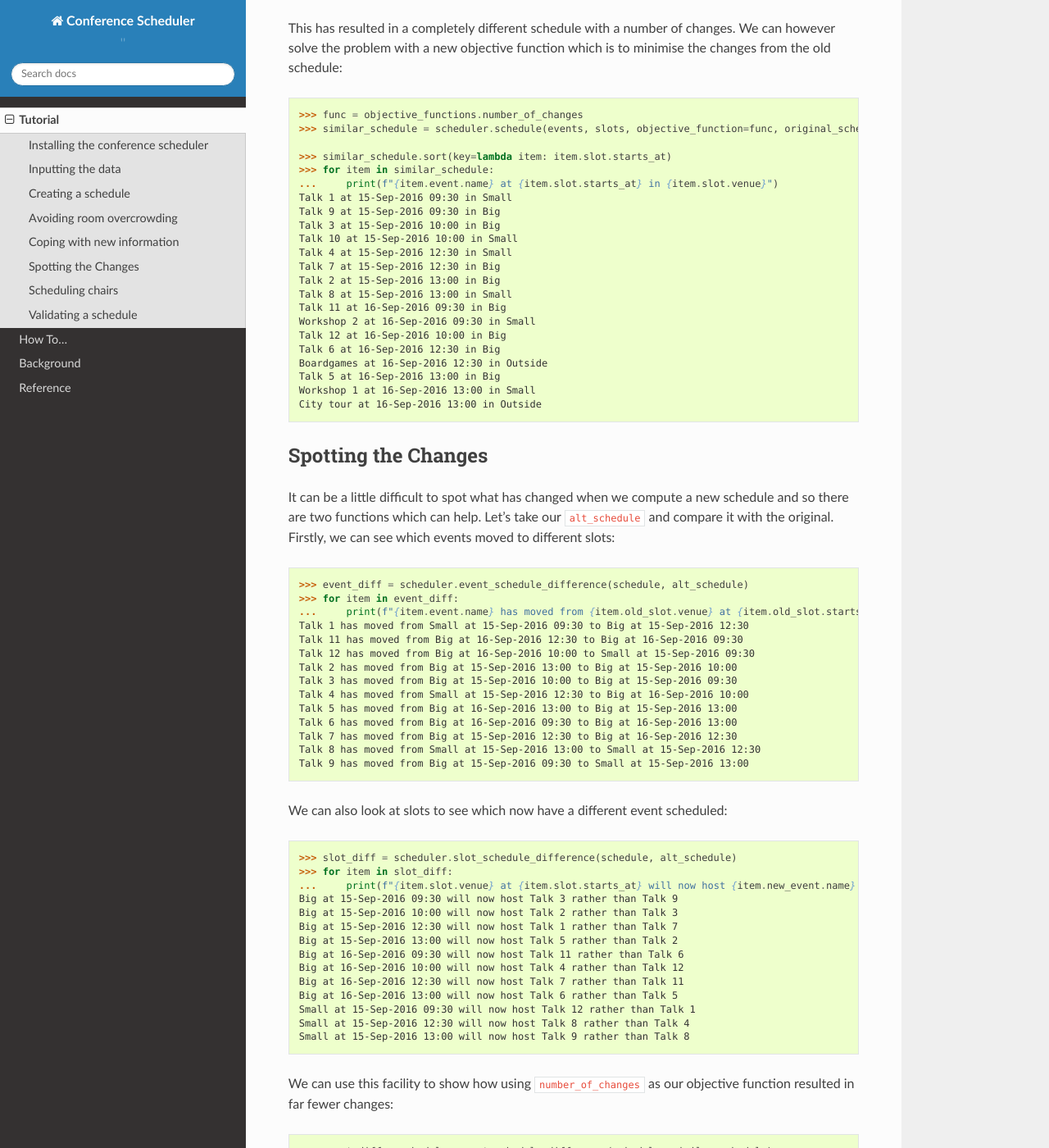
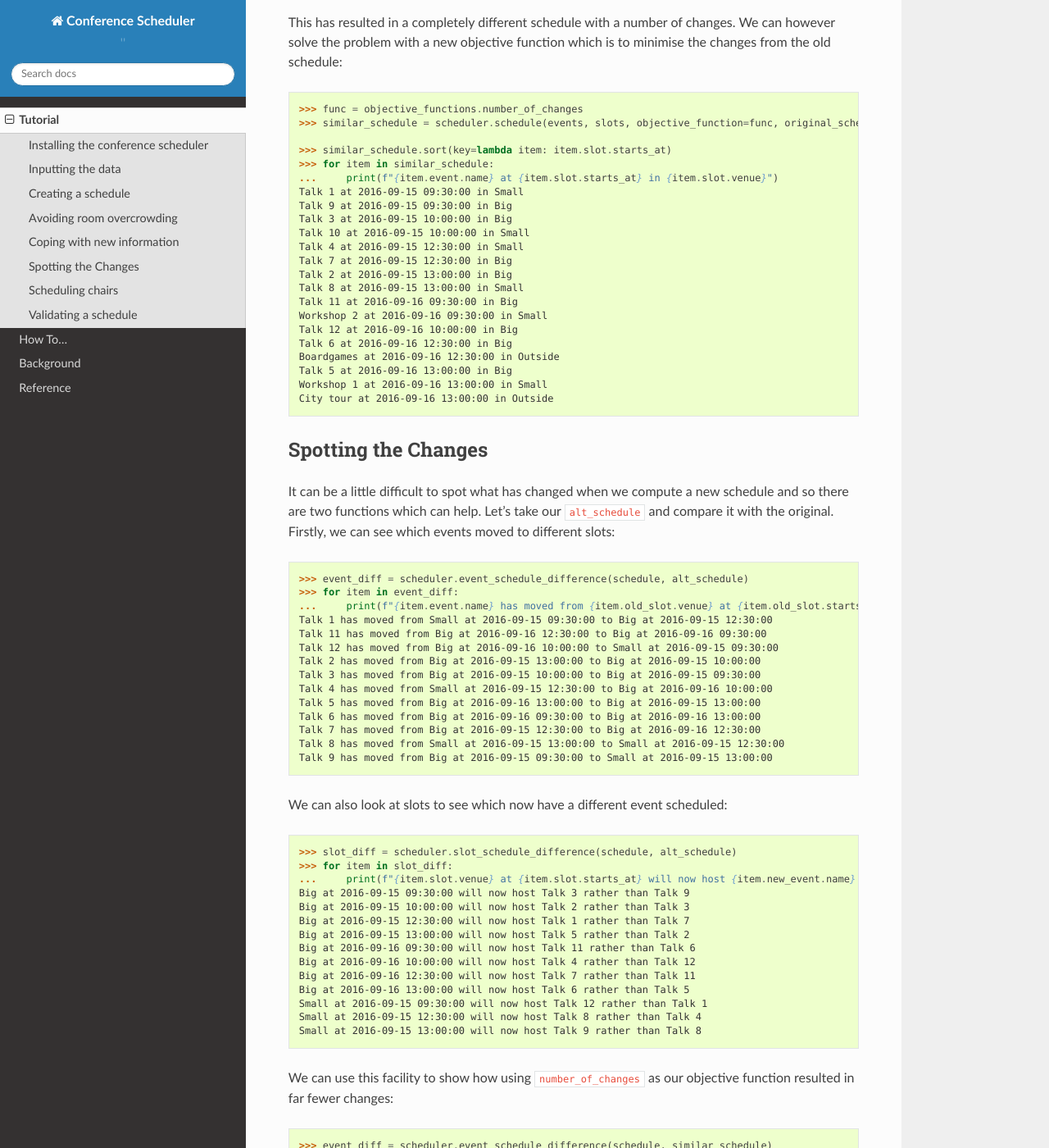
Before and after one commit to PyconUK/ConferenceScheduler, a Sphinx documentation site: the page built from docs/tutorial/index.rst, in a window 1280 px wide and 1400 px high, scrolled down 4765 px. Shown: the whole window at 82% size. Built offline with Sphinx 7.4.7 and the Read the Docs theme 2.0.0, drawn with Linux system fonts in a browser that asks for light colours; some of the changed text lies outside the part shown.

Commit message:
[#89] Remove all use of strings for Slot.starts_at

```diff
--- a/docs/tutorial/index.rst
+++ b/docs/tutorial/index.rst
@@ -37,28 +37,28 @@
 
 Let us create these time slots using the :code:`conference_scheduler`::
 
+    >>> from datetime import datetime
     >>> from conference_scheduler.resources import Slot, Event
 
-    >>> talk_slots  = [Slot(venue='Big', starts_at='15-Sep-2016 09:30', duration=30, session="A", capacity=200),
-    ...                Slot(venue='Big', starts_at='15-Sep-2016 10:00', duration=30, session="A", capacity=200),
-    ...                Slot(venue='Small', starts_at='15-Sep-2016 09:30', duration=30, session="B", capacity=50),
-    ...                Slot(venue='Small', starts_at='15-Sep-2016 10:00', duration=30, session="B", capacity=50),
-    ...                Slot(venue='Big', starts_at='15-Sep-2016 12:30', duration=30, session="C", capacity=200),
-    ...                Slot(venue='Big', starts_at='15-Sep-2016 13:00', duration=30, session="C", capacity=200),
-    ...                Slot(venue='Small', starts_at='15-Sep-2016 12:30', duration=30, session="D", capacity=50),
-    ...                Slot(venue='Small', starts_at='15-Sep-2016 13:00', duration=30, session="D", capacity=50),
-    ...                Slot(venue='Big', starts_at='16-Sep-2016 09:30', duration=30, session="E", capacity=50),
-    ...                Slot(venue='Big', starts_at='16-Sep-2016 10:00', duration=30, session="E", capacity=50),
-    ...                Slot(venue='Big', starts_at='16-Sep-2016 12:30', duration=30, session="F", capacity=50),
-    ...                Slot(venue='Big', starts_at='16-Sep-2016 13:00', duration=30, session="F", capacity=50)]
-    >>> workshop_slots = [Slot(venue='Small', starts_at='16-Sep-2016 09:30', duration=60, session="G", capacity=50),
-    ...                   Slot(venue='Small', starts_at='16-Sep-2016 13:00', duration=60, session="H", capacity=50)]
-    >>> outside_slots = [Slot(venue='Outside', starts_at='16-Sep-2016 12:30', duration=90, session="I", capacity=1000),
-    ...                  Slot(venue='Outside', starts_at='16-Sep-2016 13:00', duration=90, session="J", capacity=1000)]
+    >>> talk_slots  = [Slot(venue='Big', starts_at=datetime(2016, 9, 15, 9, 30), duration=30, session="A", capacity=200),
+    ...                Slot(venue='Big', starts_at=datetime(2016, 9, 15, 10, 0), duration=30, session="A", capacity=200),
+    ...                Slot(venue='Small', starts_at=datetime(2016, 9, 15, 9, 30), duration=30, session="B", capacity=50),
+    ...                Slot(venue='Small', starts_at=datetime(2016, 9, 15, 10, 0), duration=30, session="B", capacity=50),
+    ...                Slot(venue='Big', starts_at=datetime(2016, 9, 15, 12, 30), duration=30, session="C", capacity=200),
+    ...                Slot(venue='Big', starts_at=datetime(2016, 9, 15, 13, 0), duration=30, session="C", capacity=200),
+    ...                Slot(venue='Small', starts_at=datetime(2016, 9, 15, 12, 30), duration=30, session="D", capacity=50),
+    ...                Slot(venue='Small', starts_at=datetime(2016, 9, 15, 13, 0), duration=30, session="D", capacity=50),
+    ...                Slot(venue='Big', starts_at=datetime(2016, 9, 16, 9, 30), duration=30, session="E", capacity=50),
+    ...                Slot(venue='Big', starts_at=datetime(2016, 9, 16, 10, 00), duration=30, session="E", capacity=50),
+    ...                Slot(venue='Big', starts_at=datetime(2016, 9, 16, 12, 30), duration=30, session="F", capacity=50),
+    ...                Slot(venue='Big', starts_at=datetime(2016, 9, 16, 13, 0), duration=30, session="F", capacity=50)]
+    >>> workshop_slots = [Slot(venue='Small', starts_at=datetime(2016, 9, 16, 9, 30), duration=60, session="G", capacity=50),
+    ...                   Slot(venue='Small', starts_at=datetime(2016, 9, 16, 13, 0), duration=60, session="H", capacity=50)]
+    >>> outside_slots = [Slot(venue='Outside', starts_at=datetime(2016, 9, 16, 12, 30), duration=90, session="I", capacity=1000),
+    ...                  Slot(venue='Outside', starts_at=datetime(2016, 9, 16, 13, 0), duration=90, session="J", capacity=1000)]
     >>> slots = talk_slots + workshop_slots + outside_slots
 
-**Note** that the :code:`starts_at` format must be :code:`'%d-%b-%Y %H:%M'` and that
-:code:`duration` must be given in minutes.
+**Note** that the :code:`duration` must be given in minutes.
 
 We also have a number of talks and workshops to schedule, because of the
 duration/location of the slots we know some of them are unavailable for a given slot::
@@ -107,22 +107,22 @@
     >>> schedule.sort(key=lambda item: item.slot.starts_at)
     >>> for item in schedule:
     ...     print(f"{item.event.name} at {item.slot.starts_at} in {item.slot.venue}")
-    Talk 5 at 15-Sep-2016 09:30 in Small
-    Talk 11 at 15-Sep-2016 09:30 in Big
-    Talk 4 at 15-Sep-2016 10:00 in Small
-    Talk 10 at 15-Sep-2016 10:00 in Big
-    Talk 1 at 15-Sep-2016 12:30 in Small
-    Talk 6 at 15-Sep-2016 12:30 in Big
-    Talk 3 at 15-Sep-2016 13:00 in Small
-    Talk 8 at 15-Sep-2016 13:00 in Big
-    Talk 2 at 16-Sep-2016 09:30 in Big
-    Workshop 2 at 16-Sep-2016 09:30 in Small
-    Talk 9 at 16-Sep-2016 10:00 in Big
-    Talk 12 at 16-Sep-2016 12:30 in Big
-    Boardgames at 16-Sep-2016 12:30 in Outside
-    Talk 7 at 16-Sep-2016 13:00 in Big
-    Workshop 1 at 16-Sep-2016 13:00 in Small
-    City tour at 16-Sep-2016 13:00 in Outside
+    Talk 5 at 2016-09-15 09:30:00 in Small
+    Talk 11 at 2016-09-15 09:30:00 in Big
+    Talk 4 at 2016-09-15 10:00:00 in Small
+    Talk 10 at 2016-09-15 10:00:00 in Big
+    Talk 1 at 2016-09-15 12:30:00 in Small
+    Talk 6 at 2016-09-15 12:30:00 in Big
+    Talk 3 at 2016-09-15 13:00:00 in Small
+    Talk 8 at 2016-09-15 13:00:00 in Big
+    Talk 2 at 2016-09-16 09:30:00 in Big
+    Workshop 2 at 2016-09-16 09:30:00 in Small
+    Talk 9 at 2016-09-16 10:00:00 in Big
+    Talk 12 at 2016-09-16 12:30:00 in Big
+    Boardgames at 2016-09-16 12:30:00 in Outside
+    Talk 7 at 2016-09-16 13:00:00 in Big
+    Workshop 1 at 2016-09-16 13:00:00 in Small
+    City tour at 2016-09-16 13:00:00 in Outside
 
 We see that all the events are scheduled in appropriate rooms (as indicated by
 the unavailability attribute for the events). Also we have that :code:`Talk 1`
@@ -148,22 +148,22 @@
     >>> schedule.sort(key=lambda item: item.slot.starts_at)
     >>> for item in schedule:
     ...     print(f"{item.event.name} at {item.slot.starts_at} in {item.slot.venue}")
-    Talk 4 at 15-Sep-2016 09:30 in Big
-    Talk 5 at 15-Sep-2016 09:30 in Small
-    Talk 3 at 15-Sep-2016 10:00 in Big
-    Talk 9 at 15-Sep-2016 10:00 in Small
-    Talk 6 at 15-Sep-2016 12:30 in Big
-    Talk 11 at 15-Sep-2016 12:30 in Small
-    Talk 2 at 15-Sep-2016 13:00 in Small
-    Talk 7 at 15-Sep-2016 13:00 in Big
-    Talk 8 at 16-Sep-2016 09:30 in Big
-    Workshop 2 at 16-Sep-2016 09:30 in Small
-    Talk 12 at 16-Sep-2016 10:00 in Big
-    Talk 1 at 16-Sep-2016 12:30 in Big
-    Boardgames at 16-Sep-2016 12:30 in Outside
-    Talk 10 at 16-Sep-2016 13:00 in Big
-    Workshop 1 at 16-Sep-2016 13:00 in Small
-    City tour at 16-Sep-2016 13:00 in Outside
+    Talk 4 at 2016-09-15 09:30:00 in Big
+    Talk 5 at 2016-09-15 09:30:00 in Small
+    Talk 3 at 2016-09-15 10:00:00 in Big
+    Talk 9 at 2016-09-15 10:00:00 in Small
+    Talk 6 at 2016-09-15 12:30:00 in Big
+    Talk 11 at 2016-09-15 12:30:00 in Small
+    Talk 2 at 2016-09-15 13:00:00 in Small
+    Talk 7 at 2016-09-15 13:00:00 in Big
+    Talk 8 at 2016-09-16 09:30:00 in Big
+    Workshop 2 at 2016-09-16 09:30:00 in Small
+    Talk 12 at 2016-09-16 10:00:00 in Big
+    Talk 1 at 2016-09-16 12:30:00 in Big
+    Boardgames at 2016-09-16 12:30:00 in Outside
+    Talk 10 at 2016-09-16 13:00:00 in Big
+    Workshop 1 at 2016-09-16 13:00:00 in Small
+    City tour at 2016-09-16 13:00:00 in Outside
 
 We see that :code:`Talk 3` has moved to the bigger room but that all other
 constraints still hold. Note however that this has also moved :code:`Talk 2`
@@ -180,22 +180,22 @@
     >>> schedule.sort(key=lambda item: item.slot.starts_at)
     >>> for item in schedule:
     ...     print(f"{item.event.name} at {item.slot.starts_at} in {item.slot.venue}")
-    Talk 1 at 15-Sep-2016 09:30 in Small
-    Talk 9 at 15-Sep-2016 09:30 in Big
-    Talk 3 at 15-Sep-2016 10:00 in Big
-    Talk 10 at 15-Sep-2016 10:00 in Small
-    Talk 4 at 15-Sep-2016 12:30 in Small
-    Talk 7 at 15-Sep-2016 12:30 in Big
-    Talk 2 at 15-Sep-2016 13:00 in Big
-    Talk 8 at 15-Sep-2016 13:00 in Small
-    Talk 6 at 16-Sep-2016 09:30 in Big
-    Workshop 2 at 16-Sep-2016 09:30 in Small
-    Talk 12 at 16-Sep-2016 10:00 in Big
-    Talk 11 at 16-Sep-2016 12:30 in Big
-    Boardgames at 16-Sep-2016 12:30 in Outside
-    Talk 5 at 16-Sep-2016 13:00 in Big
-    Workshop 1 at 16-Sep-2016 13:00 in Small
-    City tour at 16-Sep-2016 13:00 in Outside
+    Talk 1 at 2016-09-15 09:30:00 in Small
+    Talk 9 at 2016-09-15 09:30:00 in Big
+    Talk 3 at 2016-09-15 10:00:00 in Big
+    Talk 10 at 2016-09-15 10:00:00 in Small
+    Talk 4 at 2016-09-15 12:30:00 in Small
+    Talk 7 at 2016-09-15 12:30:00 in Big
+    Talk 2 at 2016-09-15 13:00:00 in Big
+    Talk 8 at 2016-09-15 13:00:00 in Small
+    Talk 6 at 2016-09-16 09:30:00 in Big
+    Workshop 2 at 2016-09-16 09:30:00 in Small
+    Talk 12 at 2016-09-16 10:00:00 in Big
+    Talk 11 at 2016-09-16 12:30:00 in Big
+    Boardgames at 2016-09-16 12:30:00 in Outside
+    Talk 5 at 2016-09-16 13:00:00 in Big
+    Workshop 1 at 2016-09-16 13:00:00 in Small
+    City tour at 2016-09-16 13:00:00 in Outside
 
 Now, both :code:`Talk 2` and :code:`Talk 3` are in the bigger rooms.
 
@@ -218,22 +218,22 @@
     >>> alt_schedule.sort(key=lambda item: item.slot.starts_at)
     >>> for item in alt_schedule:
     ...     print(f"{item.event.name} at {item.slot.starts_at} in {item.slot.venue}")
-    Talk 3 at 15-Sep-2016 09:30 in Big
-    Talk 12 at 15-Sep-2016 09:30 in Small
-    Talk 2 at 15-Sep-2016 10:00 in Big
-    Talk 10 at 15-Sep-2016 10:00 in Small
-    Talk 1 at 15-Sep-2016 12:30 in Big
-    Talk 8 at 15-Sep-2016 12:30 in Small
-    Talk 5 at 15-Sep-2016 13:00 in Big
-    Talk 9 at 15-Sep-2016 13:00 in Small
-    Talk 11 at 16-Sep-2016 09:30 in Big
-    Workshop 2 at 16-Sep-2016 09:30 in Small
-    Talk 4 at 16-Sep-2016 10:00 in Big
-    Talk 7 at 16-Sep-2016 12:30 in Big
-    Boardgames at 16-Sep-2016 12:30 in Outside
-    Talk 6 at 16-Sep-2016 13:00 in Big
-    Workshop 1 at 16-Sep-2016 13:00 in Small
-    City tour at 16-Sep-2016 13:00 in Outside
+    Talk 3 at 2016-09-15 09:30:00 in Big
+    Talk 12 at 2016-09-15 09:30:00 in Small
+    Talk 2 at 2016-09-15 10:00:00 in Big
+    Talk 10 at 2016-09-15 10:00:00 in Small
+    Talk 1 at 2016-09-15 12:30:00 in Big
+    Talk 8 at 2016-09-15 12:30:00 in Small
+    Talk 5 at 2016-09-15 13:00:00 in Big
+    Talk 9 at 2016-09-15 13:00:00 in Small
+    Talk 11 at 2016-09-16 09:30:00 in Big
+    Workshop 2 at 2016-09-16 09:30:00 in Small
+    Talk 4 at 2016-09-16 10:00:00 in Big
+    Talk 7 at 2016-09-16 12:30:00 in Big
+    Boardgames at 2016-09-16 12:30:00 in Outside
+    Talk 6 at 2016-09-16 13:00:00 in Big
+    Workshop 1 at 2016-09-16 13:00:00 in Small
+    City tour at 2016-09-16 13:00:00 in Outside
 
 This has resulted in a
 completely different schedule with a number of changes. We can however solve the
@@ -246,22 +246,22 @@
     >>> similar_schedule.sort(key=lambda item: item.slot.starts_at)
     >>> for item in similar_schedule:
     ...     print(f"{item.event.name} at {item.slot.starts_at} in {item.slot.venue}")
-    Talk 1 at 15-Sep-2016 09:30 in Small
-    Talk 9 at 15-Sep-2016 09:30 in Big
-    Talk 3 at 15-Sep-2016 10:00 in Big
-    Talk 10 at 15-Sep-2016 10:00 in Small
-    Talk 4 at 15-Sep-2016 12:30 in Small
-    Talk 7 at 15-Sep-2016 12:30 in Big
-    Talk 2 at 15-Sep-2016 13:00 in Big
-    Talk 8 at 15-Sep-2016 13:00 in Small
-    Talk 11 at 16-Sep-2016 09:30 in Big
-    Workshop 2 at 16-Sep-2016 09:30 in Small
-    Talk 12 at 16-Sep-2016 10:00 in Big
-    Talk 6 at 16-Sep-2016 12:30 in Big
-    Boardgames at 16-Sep-2016 12:30 in Outside
-    Talk 5 at 16-Sep-2016 13:00 in Big
-    Workshop 1 at 16-Sep-2016 13:00 in Small
-    City tour at 16-Sep-2016 13:00 in Outside
+    Talk 1 at 2016-09-15 09:30:00 in Small
+    Talk 9 at 2016-09-15 09:30:00 in Big
+    Talk 3 at 2016-09-15 10:00:00 in Big
+    Talk 10 at 2016-09-15 10:00:00 in Small
+    Talk 4 at 2016-09-15 12:30:00 in Small
+    Talk 7 at 2016-09-15 12:30:00 in Big
+    Talk 2 at 2016-09-15 13:00:00 in Big
+    Talk 8 at 2016-09-15 13:00:00 in Small
+    Talk 11 at 2016-09-16 09:30:00 in Big
+    Workshop 2 at 2016-09-16 09:30:00 in Small
+    Talk 12 at 2016-09-16 10:00:00 in Big
+    Talk 6 at 2016-09-16 12:30:00 in Big
+    Boardgames at 2016-09-16 12:30:00 in Outside
+    Talk 5 at 2016-09-16 13:00:00 in Big
+    Workshop 1 at 2016-09-16 13:00:00 in Small
+    City tour at 2016-09-16 13:00:00 in Outside
 
 
 
@@ -275,17 +275,17 @@
     >>> event_diff = scheduler.event_schedule_difference(schedule, alt_schedule)
     >>> for item in event_diff:
     ...     print(f"{item.event.name} has moved from {item.old_slot.venue} at {item.old_slot.starts_at} to {item.new_slot.venue} at {item.new_slot.starts_at}")
-    Talk 1 has moved from Small at 15-Sep-2016 09:30 to Big at 15-Sep-2016 12:30
-    Talk 11 has moved from Big at 16-Sep-2016 12:30 to Big at 16-Sep-2016 09:30
-    Talk 12 has moved from Big at 16-Sep-2016 10:00 to Small at 15-Sep-2016 09:30
-    Talk 2 has moved from Big at 15-Sep-2016 13:00 to Big at 15-Sep-2016 10:00
-    Talk 3 has moved from Big at 15-Sep-2016 10:00 to Big at 15-Sep-2016 09:30
-    Talk 4 has moved from Small at 15-Sep-2016 12:30 to Big at 16-Sep-2016 10:00
-    Talk 5 has moved from Big at 16-Sep-2016 13:00 to Big at 15-Sep-2016 13:00
-    Talk 6 has moved from Big at 16-Sep-2016 09:30 to Big at 16-Sep-2016 13:00
-    Talk 7 has moved from Big at 15-Sep-2016 12:30 to Big at 16-Sep-2016 12:30
-    Talk 8 has moved from Small at 15-Sep-2016 13:00 to Small at 15-Sep-2016 12:30
-    Talk 9 has moved from Big at 15-Sep-2016 09:30 to Small at 15-Sep-2016 13:00
+    Talk 1 has moved from Small at 2016-09-15 09:30:00 to Big at 2016-09-15 12:30:00
+    Talk 11 has moved from Big at 2016-09-16 12:30:00 to Big at 2016-09-16 09:30:00
+    Talk 12 has moved from Big at 2016-09-16 10:00:00 to Small at 2016-09-15 09:30:00
+    Talk 2 has moved from Big at 2016-09-15 13:00:00 to Big at 2016-09-15 10:00:00
+    Talk 3 has moved from Big at 2016-09-15 10:00:00 to Big at 2016-09-15 09:30:00
+    Talk 4 has moved from Small at 2016-09-15 12:30:00 to Big at 2016-09-16 10:00:00
+    Talk 5 has moved from Big at 2016-09-16 13:00:00 to Big at 2016-09-15 13:00:00
+    Talk 6 has moved from Big at 2016-09-16 09:30:00 to Big at 2016-09-16 13:00:00
+    Talk 7 has moved from Big at 2016-09-15 12:30:00 to Big at 2016-09-16 12:30:00
+    Talk 8 has moved from Small at 2016-09-15 13:00:00 to Small at 2016-09-15 12:30:00
+    Talk 9 has moved from Big at 2016-09-15 09:30:00 to Small at 2016-09-15 13:00:00
 
 
 We can also look at slots to see which now have a different event scheduled::
@@ -293,17 +293,17 @@
     >>> slot_diff = scheduler.slot_schedule_difference(schedule, alt_schedule)
     >>> for item in slot_diff:
     ...     print(f"{item.slot.venue} at {item.slot.starts_at} will now host {item.new_event.name} rather than {item.old_event.name}" )
-    Big at 15-Sep-2016 09:30 will now host Talk 3 rather than Talk 9
-    Big at 15-Sep-2016 10:00 will now host Talk 2 rather than Talk 3
-    Big at 15-Sep-2016 12:30 will now host Talk 1 rather than Talk 7
-    Big at 15-Sep-2016 13:00 will now host Talk 5 rather than Talk 2
-    Big at 16-Sep-2016 09:30 will now host Talk 11 rather than Talk 6
-    Big at 16-Sep-2016 10:00 will now host Talk 4 rather than Talk 12
-    Big at 16-Sep-2016 12:30 will now host Talk 7 rather than Talk 11
-    Big at 16-Sep-2016 13:00 will now host Talk 6 rather than Talk 5
-    Small at 15-Sep-2016 09:30 will now host Talk 12 rather than Talk 1
-    Small at 15-Sep-2016 12:30 will now host Talk 8 rather than Talk 4
-    Small at 15-Sep-2016 13:00 will now host Talk 9 rather than Talk 8
+    Big at 2016-09-15 09:30:00 will now host Talk 3 rather than Talk 9
+    Big at 2016-09-15 10:00:00 will now host Talk 2 rather than Talk 3
+    Big at 2016-09-15 12:30:00 will now host Talk 1 rather than Talk 7
+    Big at 2016-09-15 13:00:00 will now host Talk 5 rather than Talk 2
+    Big at 2016-09-16 09:30:00 will now host Talk 11 rather than Talk 6
+    Big at 2016-09-16 10:00:00 will now host Talk 4 rather than Talk 12
+    Big at 2016-09-16 12:30:00 will now host Talk 7 rather than Talk 11
+    Big at 2016-09-16 13:00:00 will now host Talk 6 rather than Talk 5
+    Small at 2016-09-15 09:30:00 will now host Talk 12 rather than Talk 1
+    Small at 2016-09-15 12:30:00 will now host Talk 8 rather than Talk 4
+    Small at 2016-09-15 13:00:00 will now host Talk 9 rather than Talk 8
 
 
 We can use this facility to show how using :code:`number_of_changes` as our objective function
@@ -312,8 +312,8 @@
     >>> event_diff = scheduler.event_schedule_difference(schedule, similar_schedule)
     >>> for item in event_diff:
     ...     print(f"{item.event.name} has moved from {item.old_slot.venue} at {item.old_slot.starts_at} to {item.new_slot.venue} at {item.new_slot.starts_at}")
-    Talk 11 has moved from Big at 16-Sep-2016 12:30 to Big at 16-Sep-2016 09:30
-    Talk 6 has moved from Big at 16-Sep-2016 09:30 to Big at 16-Sep-2016 12:30
+    Talk 11 has moved from Big at 2016-09-16 12:30:00 to Big at 2016-09-16 09:30:00
+    Talk 6 has moved from Big at 2016-09-16 09:30:00 to Big at 2016-09-16 12:30:00
 
 
 Scheduling chairs
@@ -324,34 +324,34 @@
 
 We have 6 different sessions of talks to chair::
 
-    Talk 4 at 15-Sep-2016 09:30 in Big
-    Talk 1 at 15-Sep-2016 10:00 in Big
+    Talk 4 at 2016-09-15 09:30:00 in Big
+    Talk 1 at 2016-09-15 10:00:00 in Big
 
-    Talk 7 at 15-Sep-2016 09:30 in Small
-    Talk 6 at 15-Sep-2016 10:00 in Small
+    Talk 7 at 2016-09-15 09:30:00 in Small
+    Talk 6 at 2016-09-15 10:00:00 in Small
 
-    Talk 8 at 15-Sep-2016 12:30 in Big
-    Talk 5 at 15-Sep-2016 13:00 in Big
+    Talk 8 at 2016-09-15 12:30:00 in Big
+    Talk 5 at 2016-09-15 13:00:00 in Big
 
-    Talk 11 at 15-Sep-2016 12:30 in Small
-    Talk 10 at 15-Sep-2016 13:00 in Small
+    Talk 11 at 2016-09-15 12:30:00 in Small
+    Talk 10 at 2016-09-15 13:00:00 in Small
 
-    Talk 3 at 16-Sep-2016 09:30 in Big
-    Talk 2 at 16-Sep-2016 10:00 in Big
+    Talk 3 at 2016-09-16 09:30:00 in Big
+    Talk 2 at 2016-09-16 10:00:00 in Big
 
-    Talk 12 at 16-Sep-2016 12:30 in Big
-    Talk 9 at 16-Sep-2016 13:00 in Big
+    Talk 12 at 2016-09-16 12:30:00 in Big
+    Talk 9 at 2016-09-16 13:00:00 in Big
 
 We will use the conference scheduler, with these sessions corresponding
 to slots::
 
 
-    >>> chair_slots  = [Slot(venue='Big', starts_at='15-Sep-2016 09:30', duration=60, session="A", capacity=200),
-    ...                 Slot(venue='Small', starts_at='15-Sep-2016 09:30', duration=60, session="B", capacity=50),
-    ...                 Slot(venue='Big', starts_at='15-Sep-2016 12:30', duration=60, session="C", capacity=200),
-    ...                 Slot(venue='Small', starts_at='15-Sep-2016 12:30', duration=60, session="D", capacity=50),
-    ...                 Slot(venue='Big', starts_at='16-Sep-2016 12:30', duration=60, session="E", capacity=200),
-    ...                 Slot(venue='Small', starts_at='16-Sep-2016 12:30', duration=60, session="F", capacity=50)]
+    >>> chair_slots  = [Slot(venue='Big', starts_at=datetime(2016, 9, 15, 9, 30), duration=60, session="A", capacity=200),
+    ...                 Slot(venue='Small', starts_at=datetime(2016, 9, 15, 9, 30), duration=60, session="B", capacity=50),
+    ...                 Slot(venue='Big', starts_at=datetime(2016, 9, 15, 12, 30), duration=60, session="C", capacity=200),
+    ...                 Slot(venue='Small', starts_at=datetime(2016, 9, 15, 12, 30), duration=60, session="D", capacity=50),
+    ...                 Slot(venue='Big', starts_at=datetime(2016, 9, 16, 12, 30), duration=60, session="E", capacity=200),
+    ...                 Slot(venue='Small', starts_at=datetime(2016, 9, 16, 12, 30), duration=60, session="F", capacity=50)]
 
 We will need 6 chairpersons for these slots and we will use events as chairs. In
 practice, all chairing will be taken care of by 3 people, with each person
@@ -389,12 +389,12 @@
     >>> chair_schedule.sort(key=lambda item: item.slot.starts_at)
     >>> for item in chair_schedule:
     ...     print(f"{item.event.name} chairing {item.slot.starts_at} in {item.slot.venue}")
-    Chair A-2 chairing 15-Sep-2016 09:30 in Big
-    Chair B-1 chairing 15-Sep-2016 09:30 in Small
-    Chair B-2 chairing 15-Sep-2016 12:30 in Small
-    Chair C-1 chairing 15-Sep-2016 12:30 in Big
-    Chair A-1 chairing 16-Sep-2016 12:30 in Small
-    Chair D-2 chairing 16-Sep-2016 12:30 in Big
+    Chair A-2 chairing 2016-09-15 09:30:00 in Big
+    Chair B-1 chairing 2016-09-15 09:30:00 in Small
+    Chair B-2 chairing 2016-09-15 12:30:00 in Small
+    Chair C-1 chairing 2016-09-15 12:30:00 in Big
+    Chair A-1 chairing 2016-09-16 12:30:00 in Small
+    Chair D-2 chairing 2016-09-16 12:30:00 in Big
 
 
 Validating a schedule
@@ -415,8 +415,8 @@
     >>> chair_schedule[0] = ScheduledItem(event=events[2], slot=chair_slots[0])
     >>> for item in chair_schedule[:2]:
     ...     print(f"{item.event.name} chairing {item.slot.starts_at} in {item.slot.venue}")
-    Chair B-1 chairing 15-Sep-2016 09:30 in Big
-    Chair B-1 chairing 15-Sep-2016 09:30 in Small
+    Chair B-1 chairing 2016-09-15 09:30:00 in Big
+    Chair B-1 chairing 2016-09-15 09:30:00 in Small
 
 We now see that we have an invalid schedule::
 
```
Also changed, not shown: docs/howto/obtain_mathematical_representation.rst (+7 -6 lines), 3 other files.
